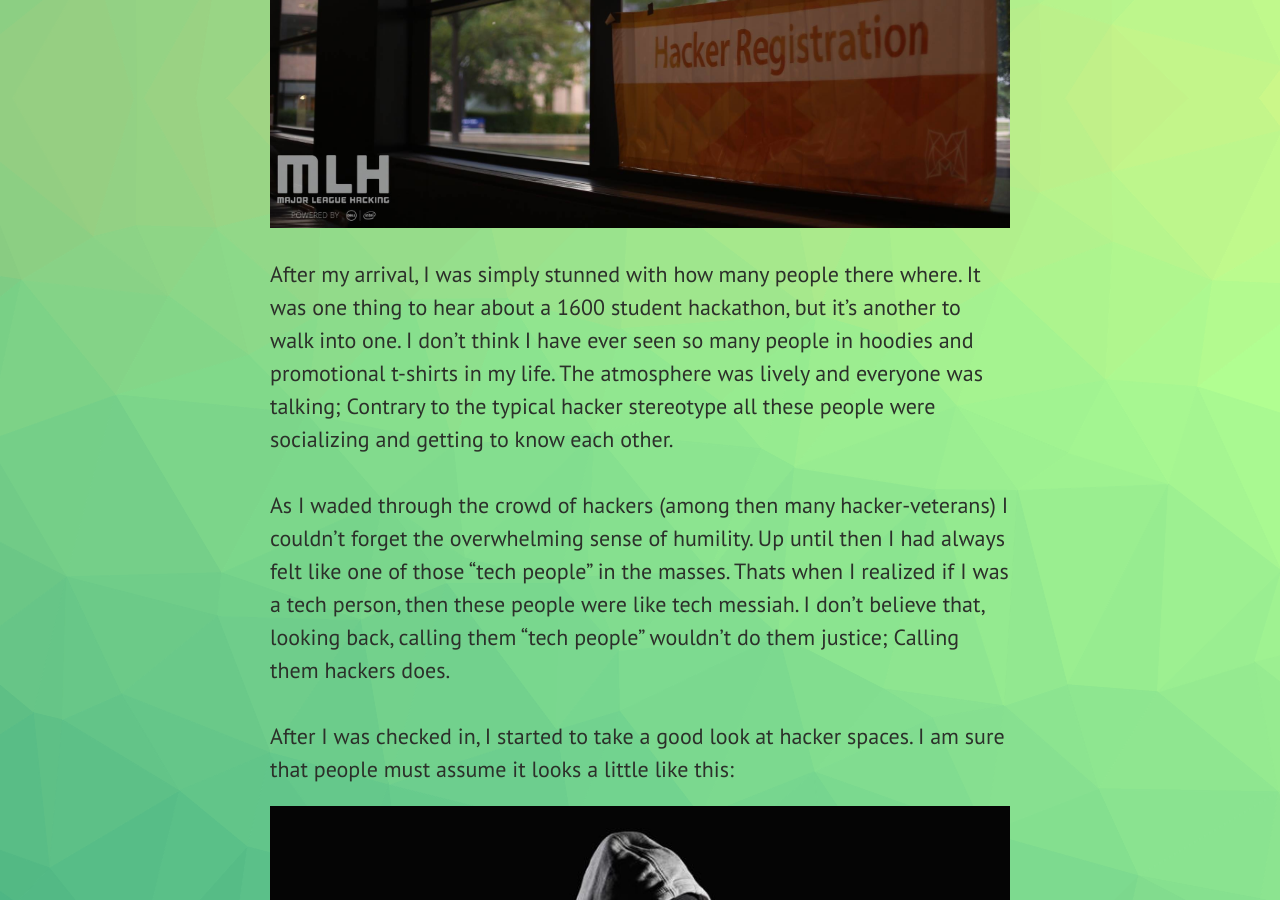
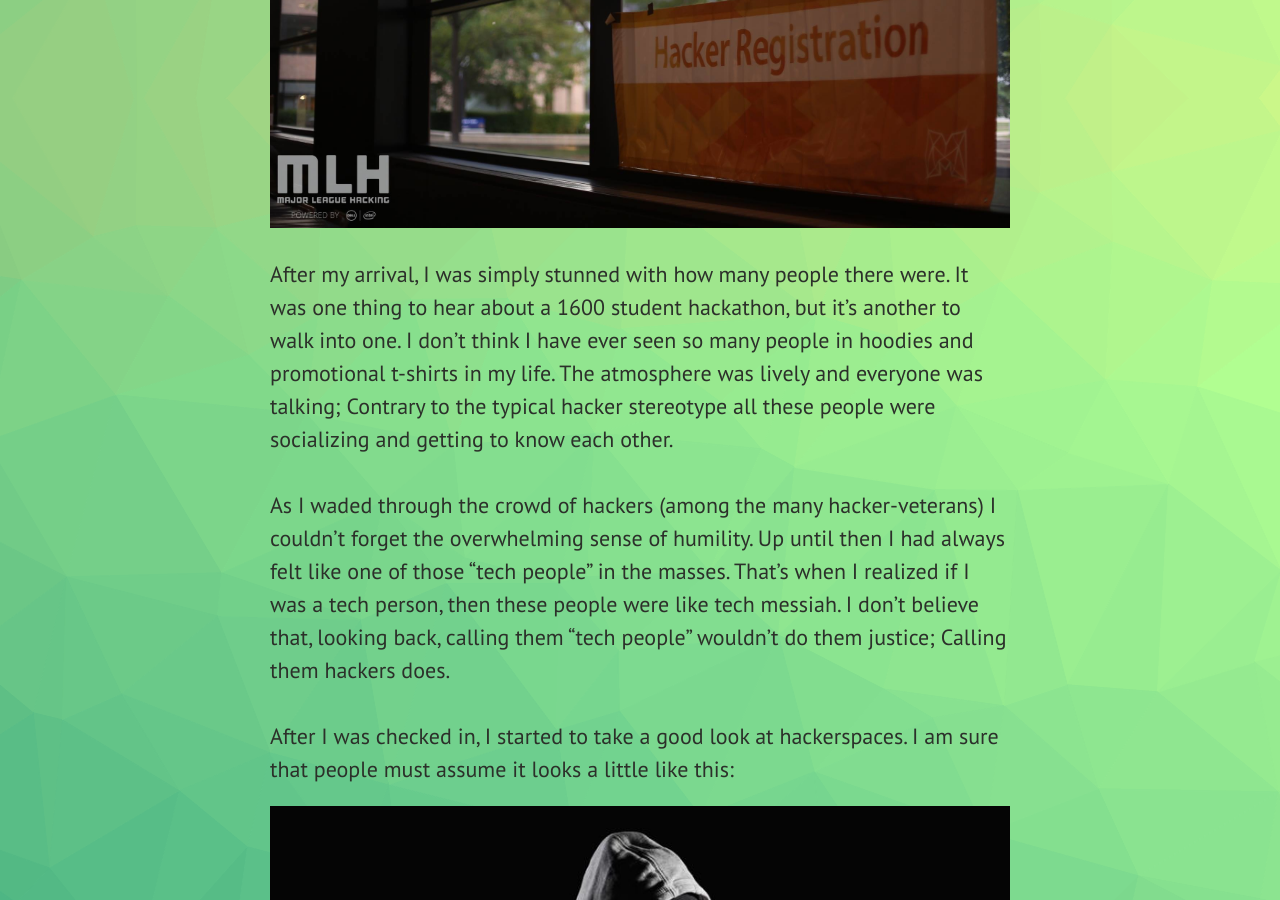
Before and after one commit to bromontana/bromontana.github.io, a Jekyll site: the page built from _posts/2016-11-26-My-First-Hackathon.md, in a window 1280 px wide and 900 px high, scrolled down 977 px. Built offline with Jekyll 4.4.1, drawn with Linux system fonts in a browser that asks for light colours.

Commit message:
Typo fixes

```diff
--- a/_posts/2016-11-26-My-First-Hackathon.md
+++ b/_posts/2016-11-26-My-First-Hackathon.md
@@ -17,21 +17,21 @@ I booked a flight to Detroit.
 
 ![MHacks6]({{ site.url }}/assets/MHacks/hacker-registration.jpg)
 
-After my arrival, I was simply stunned with how many people there where. It was one
+After my arrival, I was simply stunned with how many people there were. It was one
 thing to hear about a 1600 student hackathon, but it's another to walk into one. I don't
 think I have ever seen so many people in hoodies and promotional t-shirts in my life. The
 atmosphere was lively and everyone was talking; Contrary to the typical hacker stereotype
 all these people were socializing and getting to know each other.
 
 \\
-As I waded through the crowd of hackers (among then many hacker-veterans) I couldn't
+As I waded through the crowd of hackers (among the many hacker-veterans) I couldn't
 forget the overwhelming sense of humility. Up until then I had always felt like one of
-those "tech people" in the masses. Thats when I realized if I was a tech person, then
+those "tech people" in the masses. That's when I realized if I was a tech person, then
 these people were like tech messiah. I don't believe that, looking back, calling them
 "tech people" wouldn't do them justice; Calling them hackers does.
 
 \\
-After I was checked in, I started to take a good look at hacker spaces.
+After I was checked in, I started to take a good look at hackerspaces.
 I am sure that people must assume it looks a little like this:
 ![MLG Hacker]({{ site.url }}/assets/MHacks/Anonymous-Hackers.jpg)
 Dark room. Guy with his face covered. Some real serious shit going on. But as it turns
```
Also changed, not shown: _posts/2016-11-24-Who-am-I-and-why-do-I-hack.md (+1 -1 lines), _posts/2017-1-18-What-am-I-working-on.md (+4 -4 lines), about.md (+1 -1 lines), 1 other file.
